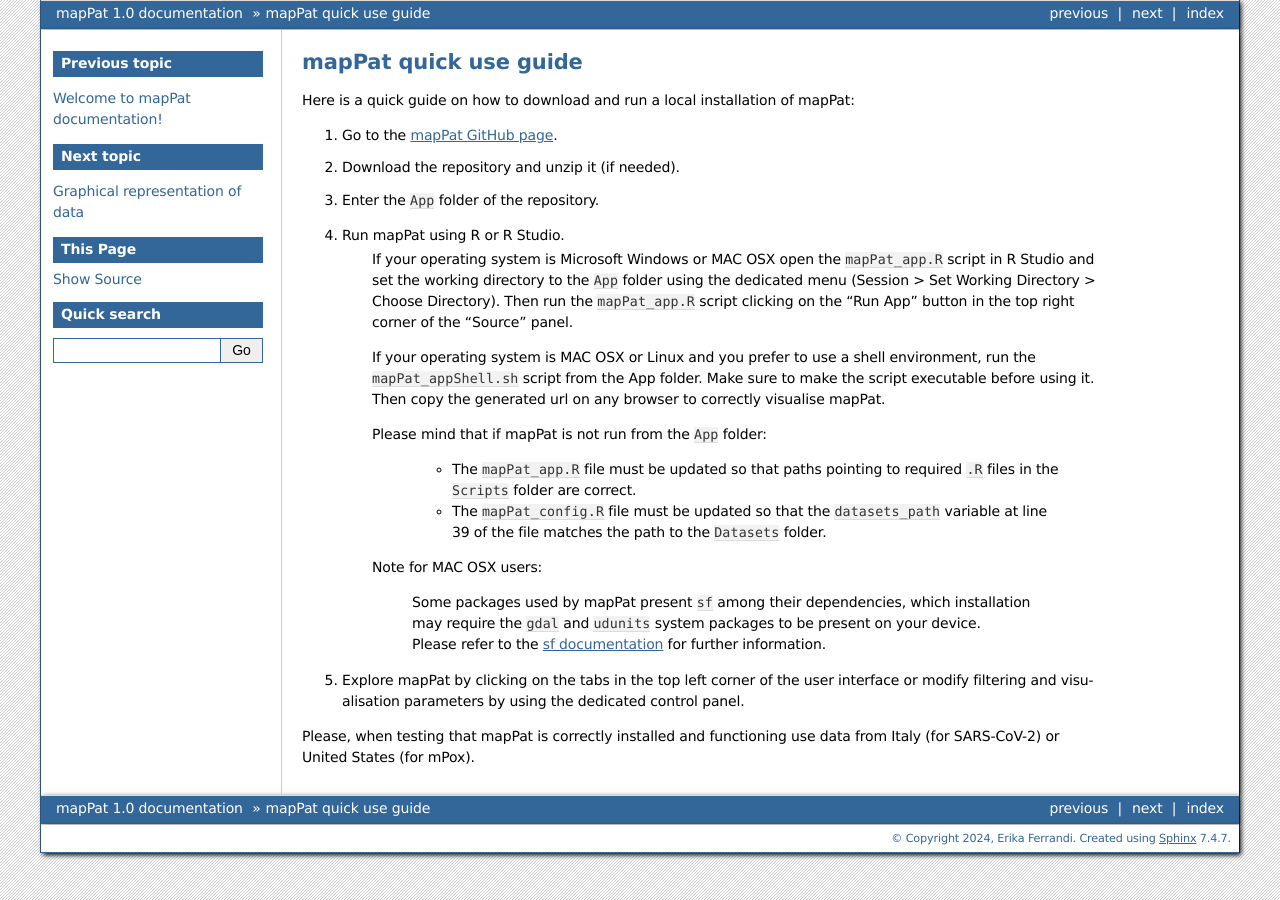
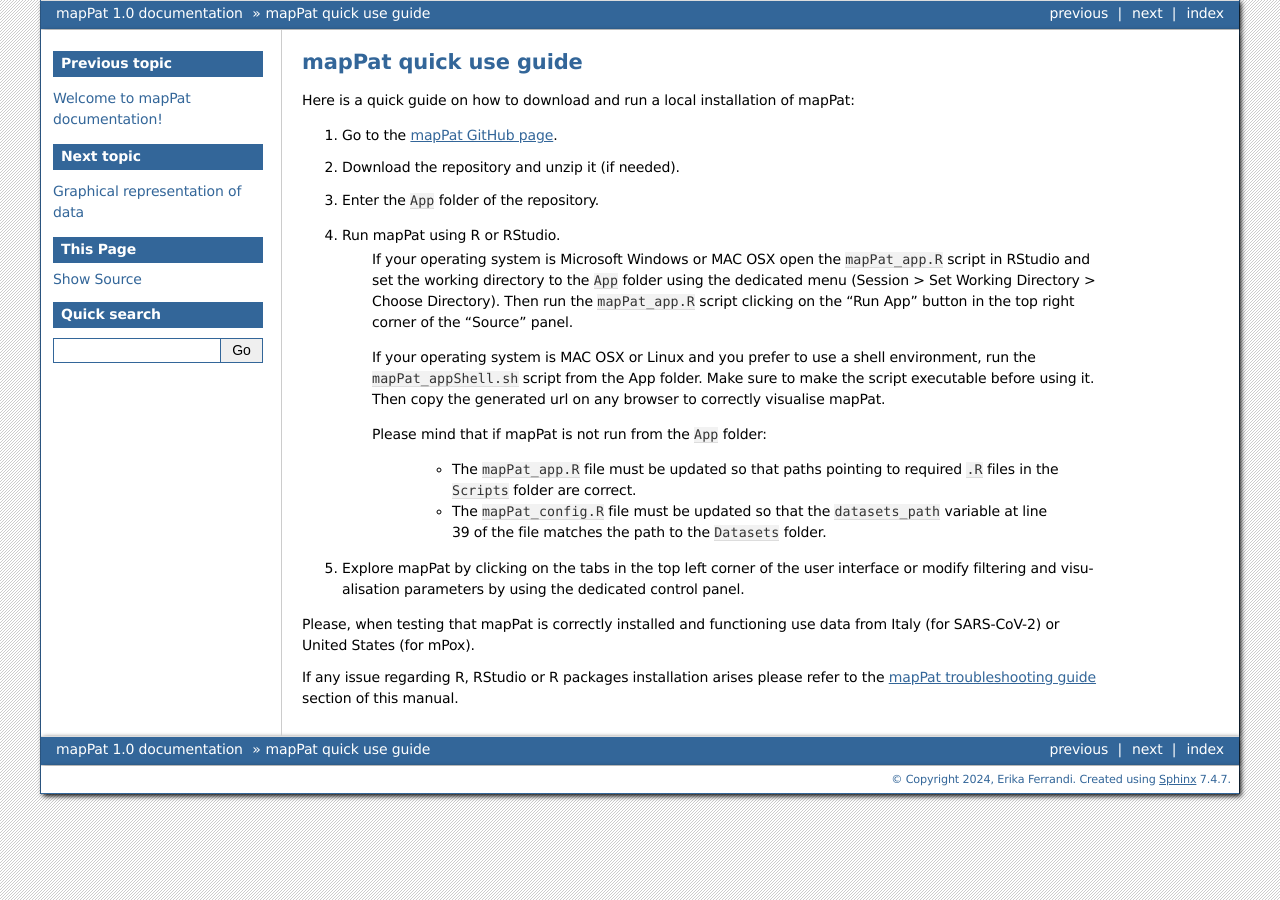
Before and after one commit to F3rika/mapPat, a Sphinx documentation site: the page built from docs/source/useGuide.rst, in a window 1280 px wide. Built offline with Sphinx 7.4.7, drawn with Linux system fonts in a browser that asks for light colours.

Commit message:
Update useGuide.rst

```diff
--- a/docs/source/useGuide.rst
+++ b/docs/source/useGuide.rst
@@ -6,8 +6,8 @@
 #. Go to the `mapPat GitHub page <https://github.com/F3rika/mapPat/tree/mapPat_Current>`_.
 #. Download the repository and unzip it (if needed).
 #. Enter the ``App`` folder of the repository.
-#. Run mapPat using R or R Studio.
-	| If your operating system is Microsoft Windows or MAC OSX open the ``mapPat_app.R`` script in R Studio and set the working directory to the ``App`` folder using the dedicated menu (Session > Set Working Directory > Choose Directory). Then run the ``mapPat_app.R`` script clicking on the “Run App” button in the top right corner of the “Source” panel.
+#. Run mapPat using R or RStudio.
+	| If your operating system is Microsoft Windows or MAC OSX open the ``mapPat_app.R`` script in RStudio and set the working directory to the ``App`` folder using the dedicated menu (Session > Set Working Directory > Choose Directory). Then run the ``mapPat_app.R`` script clicking on the “Run App” button in the top right corner of the “Source” panel.
 
 	| If your operating system is MAC OSX or Linux and you prefer to use a shell environment, run the ``mapPat_appShell.sh`` script from the App folder. Make sure to make the script executable before using it. Then copy the generated url on any browser to correctly visualise mapPat.
 
@@ -16,11 +16,8 @@
 		+ The ``mapPat_app.R`` file must be updated so that paths pointing to required ``.R`` files in the ``Scripts`` folder are correct.
 		+ The ``mapPat_config.R`` file must be updated so that the ``datasets_path`` variable at line 39 of the file matches the path to the ``Datasets`` folder.
 
-	| Note for MAC OSX users:
-
-		| Some packages used by mapPat present ``sf`` among their dependencies, which installation may require the ``gdal`` and ``udunits`` system packages to be present on your device.
-		| Please refer to the `sf documentation <https://r-spatial.github.io/sf/#installing>`_ for further information.
-
 #. Explore mapPat by clicking on the tabs in the top left corner of the user interface or modify filtering and visualisation parameters by using the dedicated control panel.
 
 Please, when testing that mapPat is correctly installed and functioning use data from Italy (for SARS-CoV-2) or United States (for mPox).
+
+If any issue regarding R, RStudio or R packages installation arises please refer to the  :doc:`troubleGuide` section of this manual.
```
